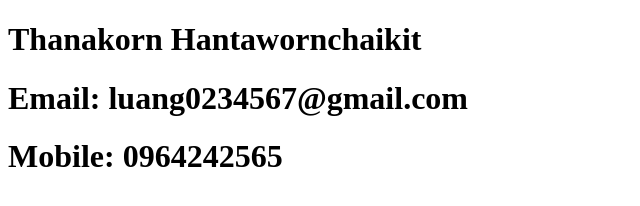
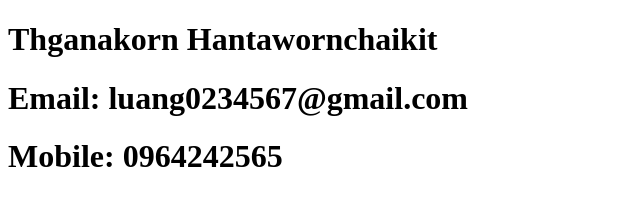
Before and after one commit to leng0234/git-sample-project, a plain HTML site: page index.html in a window 1280 px wide. Shown: the whole page, without its empty margins (0-640 px from the left). Drawn offline with Linux system fonts and the light colour scheme.

Commit message:
Save changes before revert

```diff
--- a/index.html
+++ b/index.html
@@ -7,7 +7,7 @@
 </head>
 <body>
 
-    <h1>Thanakorn Hantawornchaikit</h1>
+    <h1>Thganakorn Hantawornchaikit</h1>
     <h1>Email: luang0234567@gmail.com</h1>
     <h1>Mobile: 0964242565</h1>
 
```
